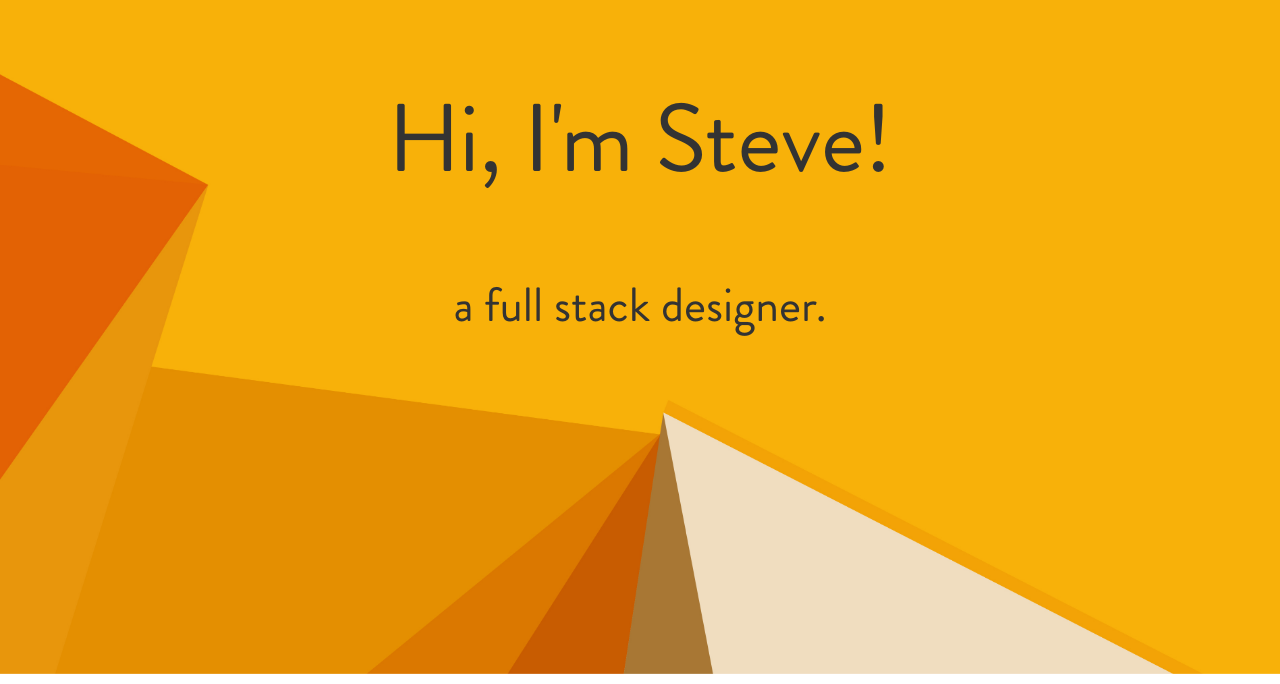
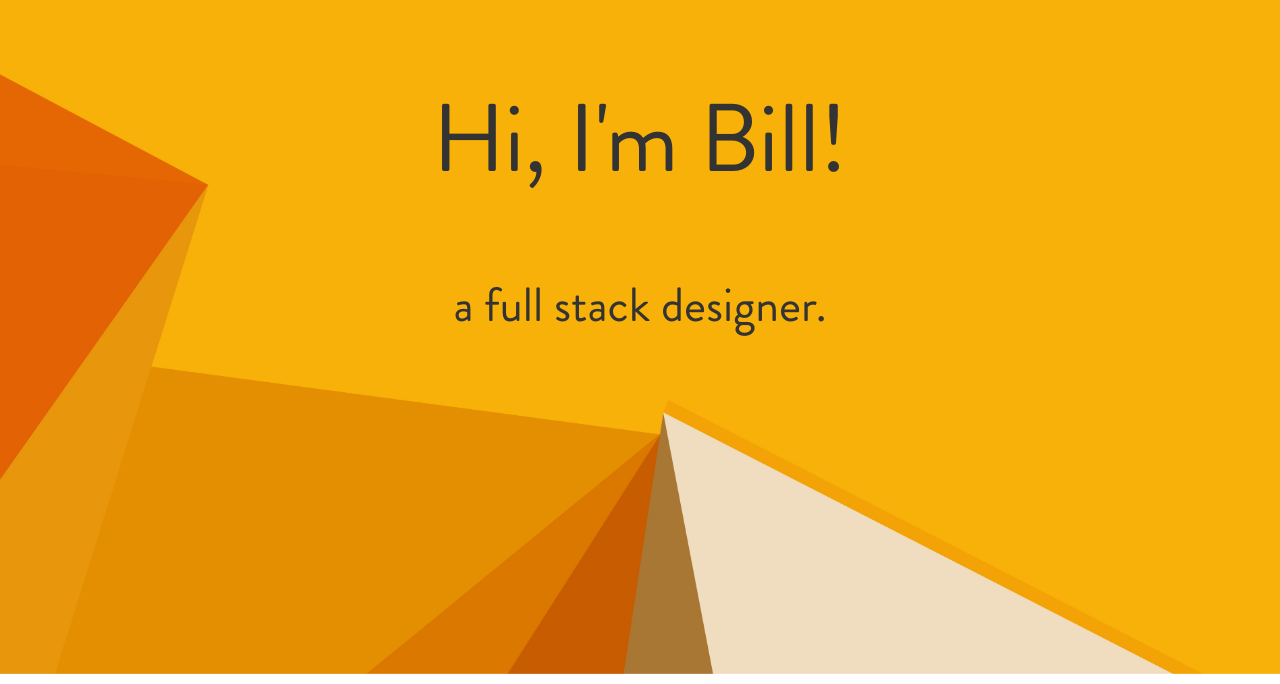
Before and after one commit to jeremycd/webdxd-profolio, a plain HTML site: page index.html in a window 1280 px wide. Shown: the part 126-810 px from the top of the page. Drawn offline with Linux system fonts and the light colour scheme.

Commit message:
new index

```diff
--- a/index.html
+++ b/index.html
@@ -19,7 +19,7 @@
 		</div>
 	</nav>
 	<div id="slogan">
-		<h1  class="center">Hi, I'm Steve!</h1>
+		<h1  class="center">Hi, I'm Bill!</h1>
 		<h2  class="center">a full stack designer.</h2>
 	</div>
 
```
